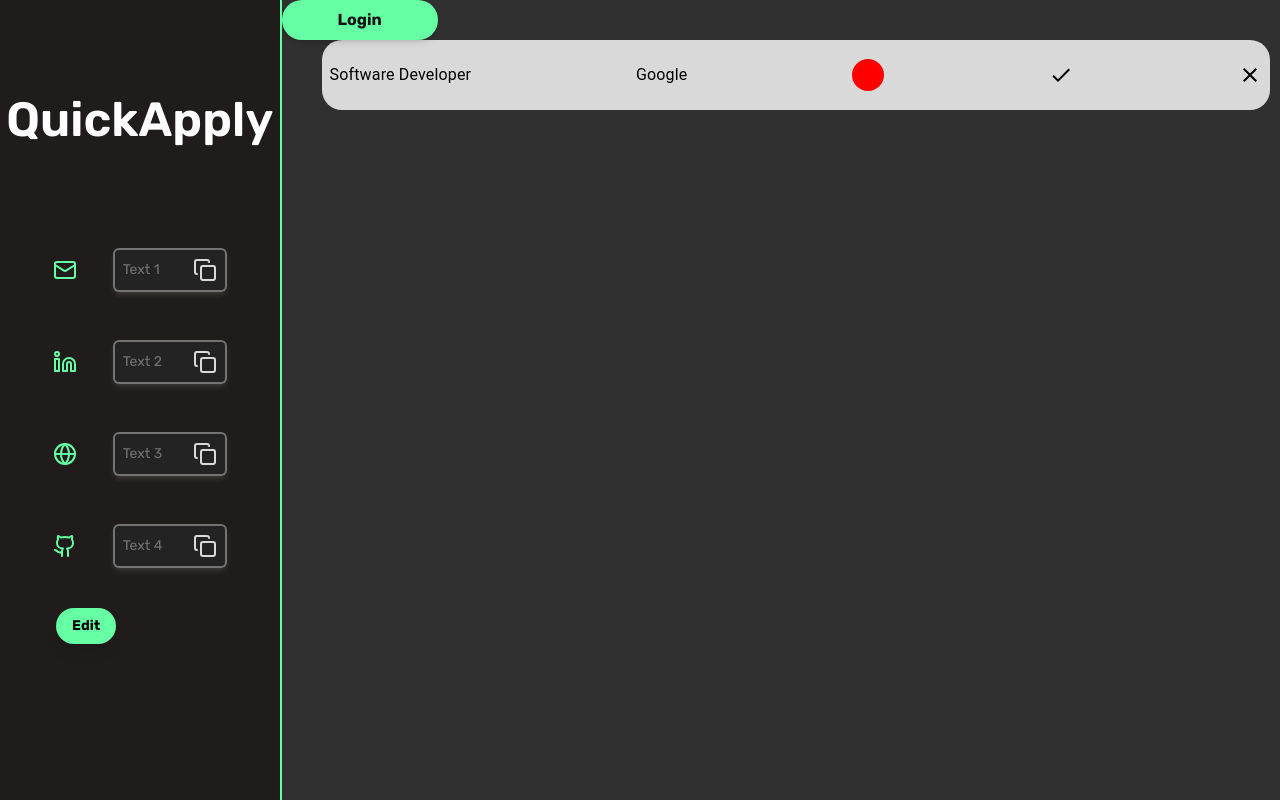
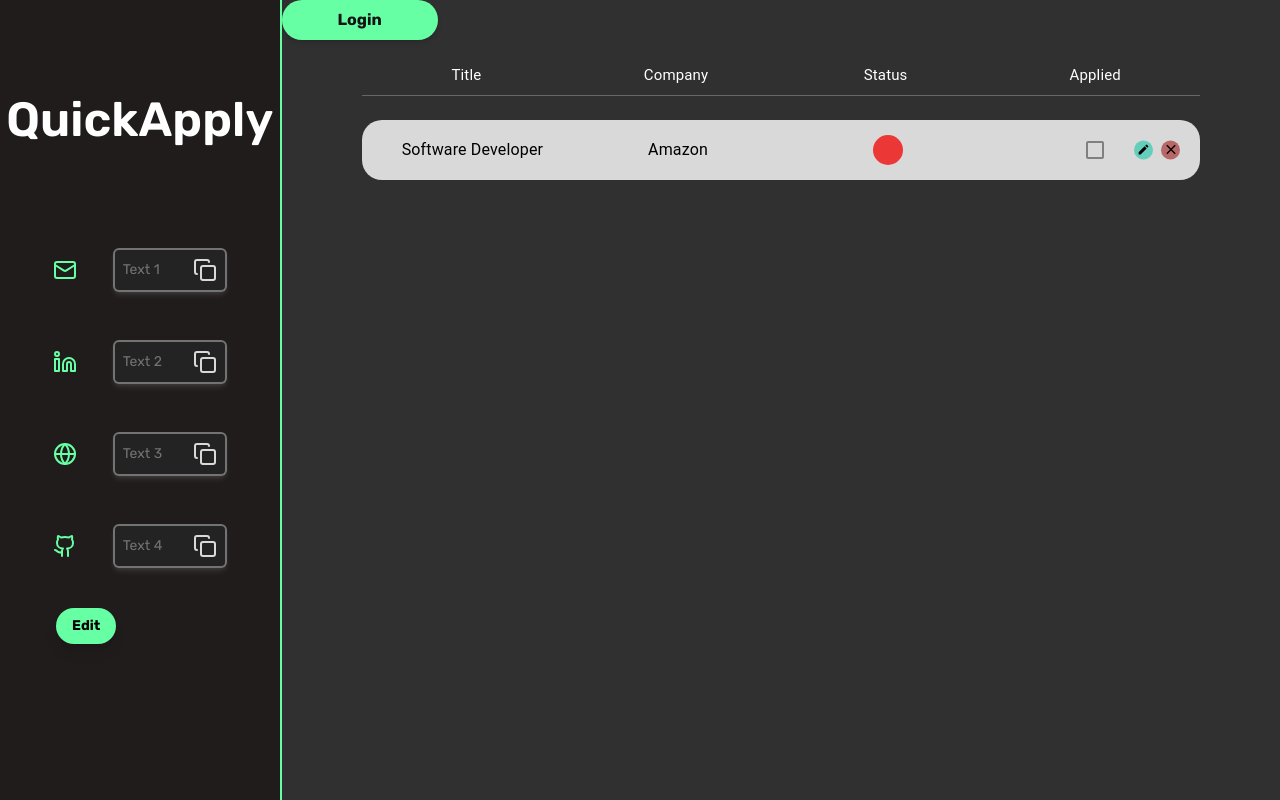
Before and after one commit to kevinliu399/QuickApply, a React (Create React App) app: page / in a window 1280 px wide. Built offline with nearby package versions, Linux system fonts and the light colour scheme.

Commit message:
Initial Listing Design done

```diff
--- a/src/components/LayoutComponent/LayoutComponent.tsx
+++ b/src/components/LayoutComponent/LayoutComponent.tsx
@@ -4,6 +4,7 @@ import Sidebar from '../Sidebar/Sidebar';
 import Titlebar from '../MainGrid/Titlebar';
 import LoginButton from '../login-button';
 import ListingCard from '../MainGrid/ListingCard';
+import HeaderTable from '../MainGrid/HeaderTable';
 
 const drawerWidth = 22;
 
@@ -40,7 +41,9 @@ const LayoutComponent: React.FC = () => {
           onClick={() => console.log('Login')}
         />
         <Titlebar />
+        <HeaderTable />
         <ListingCard />
+
       </Box>
     </Box>
   );
--- /dev/null
+++ b/src/components/MainGrid/HeaderTable.tsx
@@ -0,0 +1,32 @@
+import React from 'react';
+import { Box, Typography } from '@mui/material';
+import './font.css';
+
+const HeaderTable: React.FC = () => {
+  return (
+    <Box mx={10} mt={3}>
+      <Box
+        display="flex"
+        justifyContent="space-between"
+        alignItems="center"
+        bgcolor="#303030"
+        borderRadius={1}
+      >
+        <Typography className="rubik" sx={{ color: '#fff', flex: 1, textAlign: 'center', fontSize: 15 }}>Title</Typography>
+        <Typography className="rubik" sx={{ color: '#fff', flex: 1, textAlign: 'center', fontSize: 15 }}>Company</Typography>
+        <Typography className="rubik" sx={{ color: '#fff', flex: 1, textAlign: 'center', fontSize: 15 }}>Status</Typography>
+        <Typography className="rubik" sx={{ color: '#fff', flex: 1, textAlign: 'center', fontSize: 15 }}>Applied</Typography>
+      </Box>
+      <Box
+        sx={{
+          borderBottom: '1px solid #666',
+          width: '100%',
+          mt: 1,
+          mb: 3,
+        }}
+      />
+    </Box>
+  );
+};
+
+export default HeaderTable;
--- a/src/components/MainGrid/ListingCard.tsx
+++ b/src/components/MainGrid/ListingCard.tsx
@@ -1,11 +1,12 @@
 import React from 'react';
-import { Box, Chip, Typography } from '@mui/material';
-import CheckIcon from '@mui/icons-material/Check';
+import { Box, Typography, Checkbox } from '@mui/material';
 import CloseIcon from '@mui/icons-material/Close';
-import './font.css'
+import EditIcon from '@mui/icons-material/Edit';
+import './font.css';
 
 const ListingCard: React.FC = () => {
   return (
+    <Box mx={10} mt={3} position="relative">
       <Box
         display="flex"
         alignItems="center"
@@ -13,23 +14,96 @@ const ListingCard: React.FC = () => {
         bgcolor="#D9D9D9"
         p={1}
         borderRadius={5}
-      width="95%"
-      ml={5}
-      mr={5}
-      height={70}
+        width="100%"
+        height={60}
+        position="relative"
       >
-      <Typography className="rubik" variant="body1">Software Developer</Typography>
-      <Typography className="rubik" variant="body1">Google</Typography>
+        <Typography className="rubik" variant="body1" sx={{ flex: 1, textAlign: 'center' }}>Software Developer</Typography>
+        <Typography className="rubik" variant="body1" sx={{ flex: 1, textAlign: 'center' }}>Amazon</Typography>
+
         <Box
           sx={{
-          bgcolor: 'red',
+            display: 'flex',
+            alignItems: 'center',
+            justifyContent: 'center',
+            flex: 1,
+          }}
+        >
+          <Box
+            sx={{
+              display: 'flex',
+              alignItems: 'center',
+              justifyContent: 'center',
+              bgcolor: '#EC3737',
               borderRadius: '50%',
-          width: 32,
-          height: 32
+              width: 30,
+              height: 30,
+              ml: 1,
             }}
           />
-      <CheckIcon />
-      <CloseIcon />
+        </Box>
+        <Box
+          sx={{
+            display: 'flex',
+            alignItems: 'center',
+            justifyContent: 'center',
+            flex: 1,
+          }}
+        >
+          <Checkbox
+            sx={{
+              color: 'gray',
+              ml: 1.5,
+              '&.Mui-checked': {
+                color: 'gray',
+              },
+              '& .MuiSvgIcon-root': {
+                fontSize: 24,
+              },
+            }}
+          />
+        </Box>
+
+        <Box
+          sx={{
+            position: 'absolute',
+            right: 20,
+            top: '50%',
+            transform: 'translateY(-50%)',
+            display: 'flex',
+            alignItems: 'center',
+          }}
+        >
+          <Box
+            sx={{
+              display: 'flex',
+              alignItems: 'center',
+              justifyContent: 'center',
+              bgcolor: '#64CEBB',
+              borderRadius: '50%',
+              width: 19,
+              height: 19,
+              ml: 1,
+            }}
+          >
+            <EditIcon sx={{ maxWidth: 13, ml: '0.79px' }} />
+            </ Box>
+          <Box
+            sx={{
+              display: 'flex',
+              alignItems: 'center',
+              justifyContent: 'center',
+              bgcolor: '#B76767',
+              borderRadius: '50%',
+              width: 19,
+              height: 19,
+              ml: 1,
+            }}
+          >
+            <CloseIcon sx={{ maxWidth: 16, ml: '0.8px' }} />
+          </Box>
+        </Box>
+      </Box>
     </Box>
   );
 };
```
Lines whose indentation alone changed are shown as unchanged.
